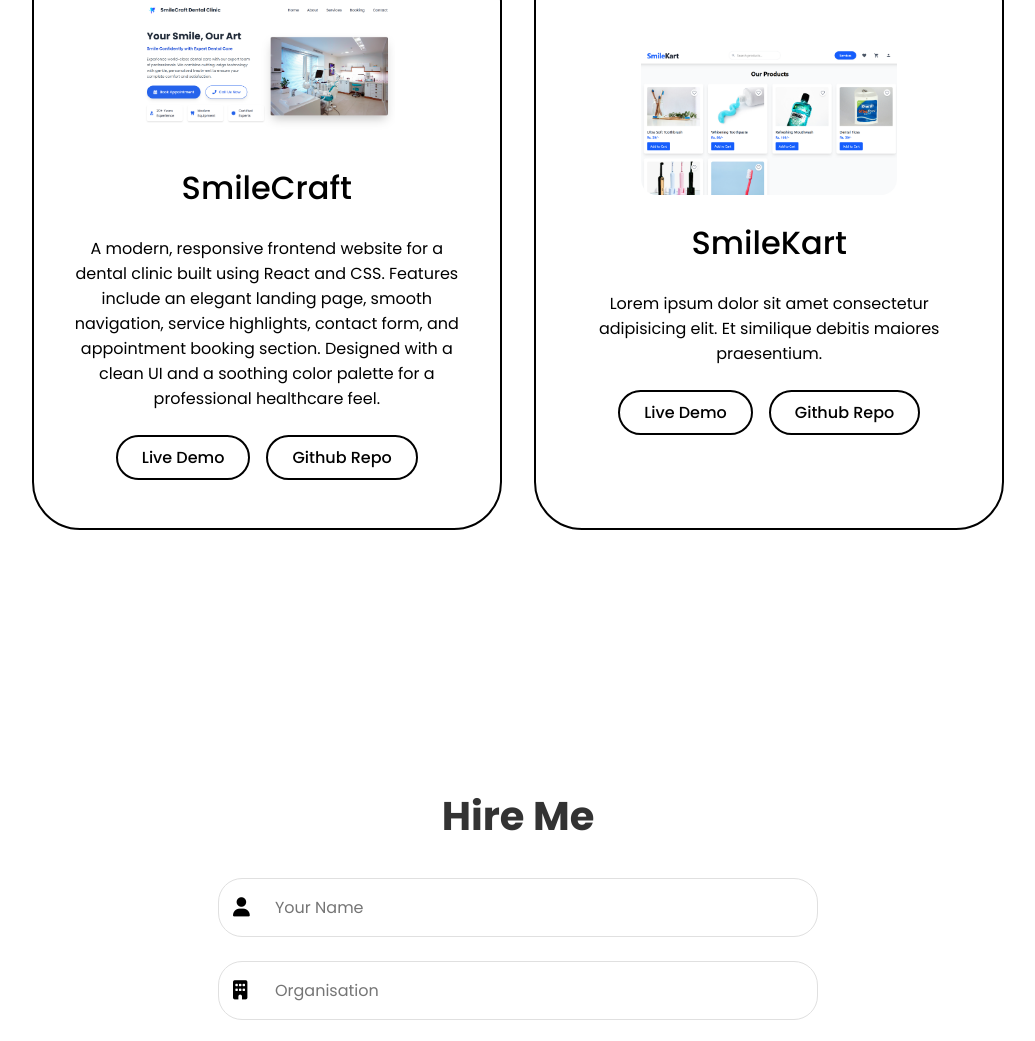
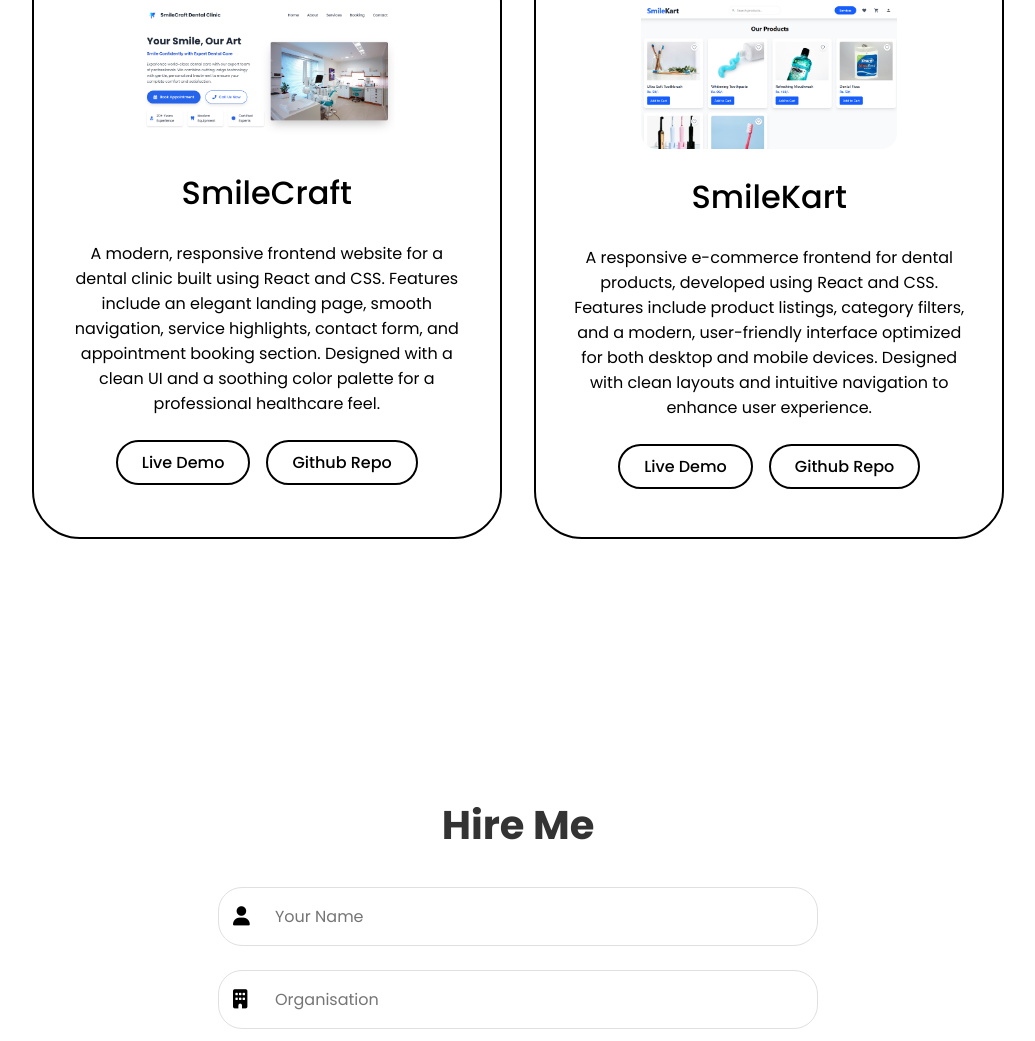
Before and after one commit to narzaryhenry/portfolioVanilla, a plain HTML site: page index.html in a window 1280 px wide. Shown: the part 1775-2816 px from the top of the page, without its empty margins (122-1157 px from the left). Drawn offline with Linux system fonts and the light colour scheme.

Commit message:
minor changes

```diff
--- a/index.html
+++ b/index.html
@@ -206,12 +206,25 @@
           <img src="/assets/projects/smileKart.png" alt="" />
           <h3>SmileKart</h3>
           <p>
-            Lorem ipsum dolor sit amet consectetur adipisicing elit. Et
-            similique debitis maiores praesentium.
+            A responsive e-commerce frontend for dental products, developed
+            using React and CSS. Features include product listings, category
+            filters, and a modern, user-friendly interface optimized for both
+            desktop and mobile devices. Designed with clean layouts and
+            intuitive navigation to enhance user experience.
           </p>
           <div class="btn-group">
-            <div class="btn">Live Demo</div>
-            <div class="btn">Github Repo</div>
+            <div class="btn">
+              <a href="https://smilekartdemo.netlify.app/" target="_blank"
+                >Live Demo</a
+              >
+            </div>
+            <div class="btn">
+              <a
+                href="https://github.com/narzaryhenry/smileKart"
+                target="_blank"
+                >Github Repo</a
+              >
+            </div>
           </div>
         </div>
       </div>
```
